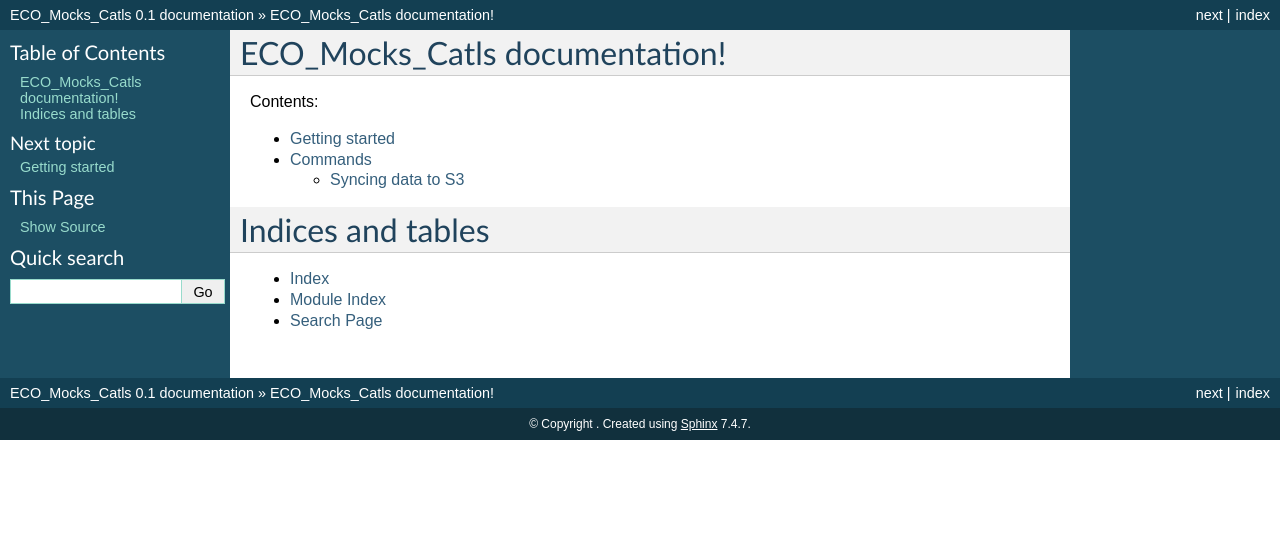
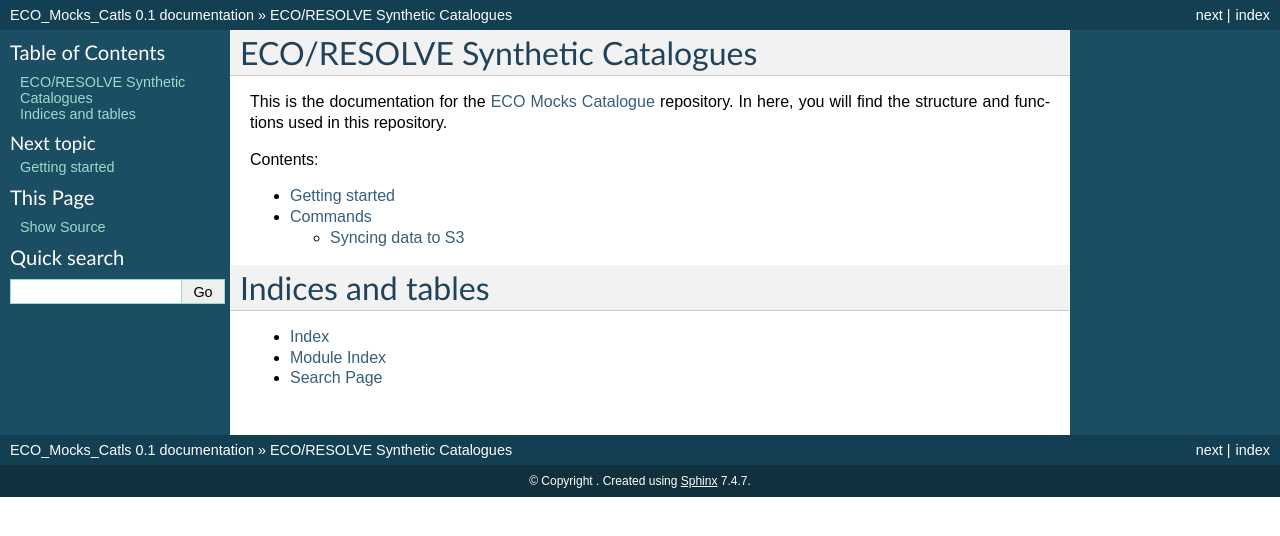
Before and after one commit to MehnaazAsad/ECO_Mocks_Catls_bias, a Sphinx documentation site: the page built from docs/index.rst, in a window 1280 px wide. Shown: the top 536 px of the page. Built offline with Sphinx 7.4.7, drawn with Linux system fonts in a browser that asks for light colours.

Commit message:
Added intro to docs

```diff
--- a/docs/index.rst
+++ b/docs/index.rst
@@ -1,10 +1,14 @@
 .. ECO_Mocks_Catls documentation master file, created by
    sphinx-quickstart.
-   You can adapt this file completely to your liking, but it should at least
-   contain the root `toctree` directive.
+   Main page for the ECO-RESOLVE Mock catalogues documentation
 
-ECO_Mocks_Catls documentation!
+ECO/RESOLVE Synthetic Catalogues
 ==============================================
+
+This is the documentation for
+the `ECO Mocks Catalogue <https://github.com/vcalderon2009/ECO_Mocks_Catls>`_
+repository. In here, you will find the structure and functions used
+in this repository.
 
 Contents:
 
```
Also changed, not shown: README.md (+3 -0 lines).
